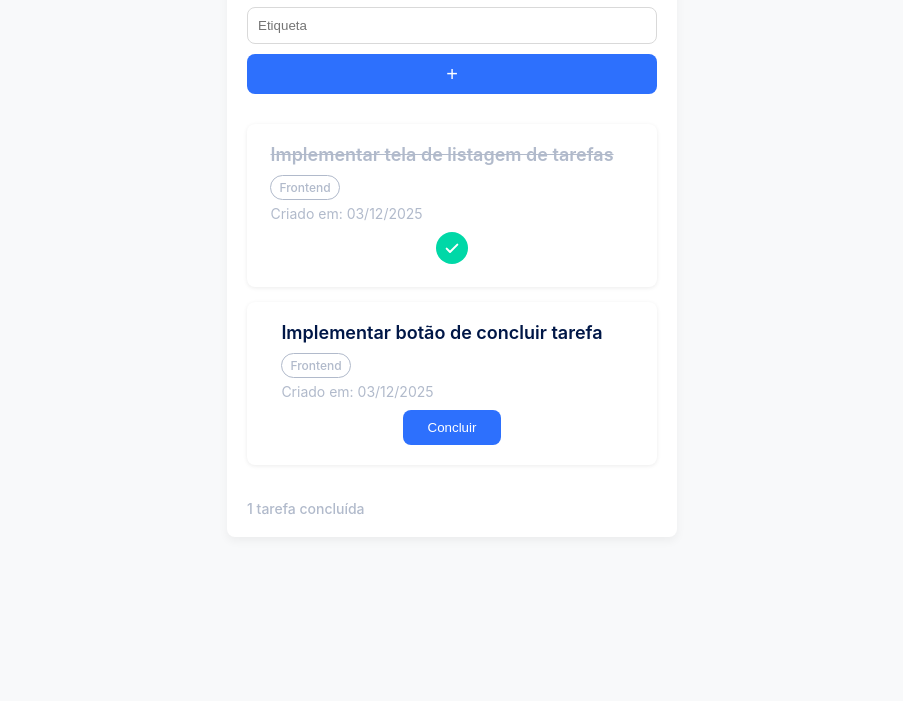
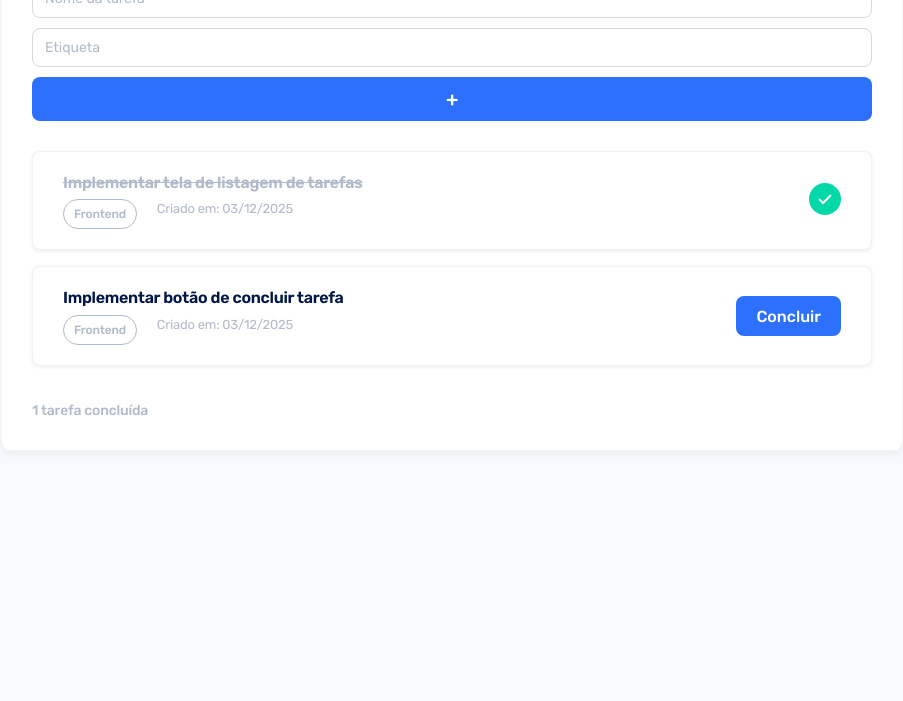
Before and after one commit to Vinnizius1/RID222544_Desafio03-dnc-todo-app, a plain HTML site: page index.html in a window 1280 px wide. Shown: the part 139-840 px from the top of the page, without its empty margins (188-1091 px from the left). Drawn offline with Linux system fonts and the light colour scheme.

Commit message:
feat: implement localStorage persistence and design refinements
- Add localStorage to persist tasks across sessions
- Import Rubik font from Google Fonts with multiple weights
- Improve spacing and padding throughout the app
- Add visual feedback (hover/focus states) to inputs and buttons
- Refine typography with letter-spacing and line-height
- Update page title and remove hardcoded HTML content

```diff
--- a/index.html
+++ b/index.html
@@ -3,8 +3,14 @@
   <head>
     <meta charset="UTF-8" />
     <meta name="viewport" content="width=device-width, initial-scale=1.0" />
+    <link rel="preconnect" href="https://fonts.googleapis.com" />
+    <link rel="preconnect" href="https://fonts.gstatic.com" crossorigin />
+    <link
+      href="https://fonts.googleapis.com/css2?family=Rubik:wght@400;500;600;700&display=swap"
+      rel="stylesheet"
+    />
     <link rel="stylesheet" href="style.css" />
-    <title>Document</title>
+    <title>Board de Tarefas</title>
   </head>
   <body>
     <main class="mobile-board">
@@ -28,47 +34,12 @@
         <button type="submit" id="add-task-btn">+</button>
       </form>
 
-      <section class="task-list">
-        <article class="task-card completed">
-          <div class="task-content-wrapper">
-            <div class="task-header">
-              <h2>Implementar tela de listagem de tarefas</h2>
-            </div>
-
-            <div class="task-metadata">
-              <span class="task-label frontend">Frontend</span>
-              <p class="task-date">
-                Criado em: <time datetime="2025-12-03">03/12/2025</time>
-              </p>
-            </div>
-          </div>
-
-          <button class="complete-btn">
-            <img src="assets/checked.svg" alt="checked" />
-          </button>
-        </article>
-
-        <article class="task-card">
-          <div class="task-content-wrapper">
-            <div class="task-header">
-              <h2>Implementar botão de concluir tarefa</h2>
-            </div>
-
-            <div class="task-metadata">
-              <span class="task-label frontend">Frontend</span>
-              <p class="task-date">
-                Criado em: <time datetime="2025-12-03">03/12/2025</time>
-              </p>
-            </div>
-          </div>
-
-          <button class="complete-btn">Concluir</button>
-        </article>
-      </section>
+      <section class="task-list"></section>
 
       <footer>
-        <p>1 tarefa concluída</p>
+        <p>0 tarefas concluídas</p>
       </footer>
     </main>
+    <script src="script.js"></script>
   </body>
 </html>
--- /dev/null
+++ b/script.js
@@ -0,0 +1,168 @@
+// script.js
+
+// Seletores principais
+const form = document.getElementById("add-task-form");
+const taskNameInput = document.getElementById("task-name-input");
+const taskLabelInput = document.getElementById("task-label-input");
+const taskList = document.querySelector(".task-list");
+const footer = document.querySelector("footer p");
+
+// Chave para localStorage
+const TASKS_STORAGE_KEY = "tasks";
+
+// Estado das tarefas (array de objetos)
+let tasks = [];
+
+// Carrega tarefas do localStorage ou usa dados padrão
+function loadTasks() {
+  const savedTasks = localStorage.getItem(TASKS_STORAGE_KEY);
+
+  if (savedTasks) {
+    tasks = JSON.parse(savedTasks);
+  } else {
+    // Dados padrão para primeira visualização
+    tasks = [
+      {
+        name: "Implementar tela de listagem de tarefas",
+        label: "Frontend",
+        dateISO: "2025-12-03",
+        date: "03/12/2025",
+        completed: true,
+      },
+      {
+        name: "Implementar botão de concluir tarefa",
+        label: "Frontend",
+        dateISO: "2025-12-03",
+        date: "03/12/2025",
+        completed: false,
+      },
+    ];
+  }
+}
+
+// Salva tarefas no localStorage
+function saveTasks() {
+  localStorage.setItem(TASKS_STORAGE_KEY, JSON.stringify(tasks));
+}
+
+// Atualiza o contador do footer
+function updateFooter() {
+  const completedCount = tasks.filter((t) => t.completed).length;
+  footer.textContent = `${completedCount} tarefa${
+    completedCount !== 1 ? "s" : ""
+  } concluída${completedCount !== 1 ? "s" : ""}`;
+}
+
+// Cria o elemento de um card de tarefa
+function createTaskElement(task, index) {
+  const article = document.createElement("article");
+  article.classList.add("task-card");
+  if (task.completed) article.classList.add("completed");
+
+  // Conteúdo
+  const contentWrapper = document.createElement("div");
+  contentWrapper.classList.add("task-content-wrapper");
+
+  const header = document.createElement("div");
+  header.classList.add("task-header");
+
+  const h2 = document.createElement("h2");
+  h2.textContent = task.name;
+
+  header.appendChild(h2);
+
+  const metadata = document.createElement("div");
+  metadata.classList.add("task-metadata");
+
+  const label = document.createElement("span");
+  label.classList.add("task-label");
+  label.textContent = task.label;
+
+  const date = document.createElement("p");
+  date.classList.add("task-date");
+  // Para coerência visual, usamos data em PT-BR no display
+  date.innerHTML = `Criado em: <time datetime="${task.dateISO}">${task.date}</time>`;
+
+  metadata.appendChild(label);
+  metadata.appendChild(date);
+
+  contentWrapper.appendChild(header);
+  contentWrapper.appendChild(metadata);
+
+  // Botão de concluir / concluído
+  const button = document.createElement("button");
+  button.classList.add("complete-btn");
+  button.setAttribute("type", "button");
+  button.setAttribute("aria-pressed", task.completed ? "true" : "false");
+  button.setAttribute(
+    "title",
+    task.completed ? "Tarefa concluída" : "Concluir tarefa"
+  );
+
+  // Define conteúdo e classe conforme estado
+  if (task.completed) {
+    button.classList.add("complete-btn--done");
+    button.innerHTML = `<img src="assets/checked.svg" alt="Concluída" />`;
+  } else {
+    button.textContent = "Concluir";
+  }
+
+  // Alterna o estado ao clicar
+  button.addEventListener("click", () => {
+    tasks[index].completed = !tasks[index].completed;
+    renderTasks();
+  });
+
+  article.appendChild(contentWrapper);
+  article.appendChild(button);
+
+  return article;
+}
+
+// Renderiza toda a lista
+function renderTasks() {
+  taskList.innerHTML = "";
+  tasks.forEach((task, index) => {
+    const el = createTaskElement(task, index);
+    taskList.appendChild(el);
+  });
+  updateFooter();
+  saveTasks();
+}
+
+// Submissão do formulário: cria tarefa
+form.addEventListener("submit", (event) => {
+  event.preventDefault();
+
+  const name = taskNameInput.value.trim();
+  const label = taskLabelInput.value.trim();
+
+  if (!name || !label) {
+    alert("Por favor, preencha nome e etiqueta da tarefa.");
+    return;
+  }
+
+  // Data em dois formatos: ISO para atributo e exibida em PT-BR
+  const now = new Date();
+  const dateISO = now.toISOString().split("T")[0];
+  const dateDisplay = now.toLocaleDateString("pt-BR");
+
+  const newTask = {
+    name,
+    label,
+    dateISO,
+    date: dateDisplay,
+    completed: false,
+  };
+
+  tasks.push(newTask);
+
+  taskNameInput.value = "";
+  taskLabelInput.value = "";
+
+  renderTasks();
+});
+
+// Inicializa
+loadTasks();
+renderTasks();
--- a/style.css
+++ b/style.css
@@ -11,10 +11,12 @@
 body {
   /* O fundo da página (área externa ao quadro) parece ser um cinza bem claro */
   background-color: #f8f9fa;
-  /* Usamos uma fonte que se parece com o design */
-  font-family: "Inter", sans-serif;
+  /* Rubik é a fonte definida no Figma */
+  font-family: "Rubik", sans-serif;
   color: #001747; /* Cor escura do texto */
   font-size: 1.6rem; /* Garante que 1.6rem seja 16px de base */
+  font-weight: 400;
+  line-height: 1.5;
   min-height: 100vh; /* Opcional, mas garante que o body ocupe toda a altura da tela */
 }
 
@@ -23,11 +25,18 @@ body {
   max-width: 450px;
   width: 90%; /* Garante que ocupe 90% em telas menores */
   margin: 4rem auto; /* Centraliza o bloco na horizontal, com margem no topo e na base */
-  padding: 2rem; /* Espaçamento interno de 20px em todos os lados */
+  padding: 2.4rem; /* Espaçamento interno melhorado */
   border-radius: 8px;
   box-shadow: 0 4px 10px rgba(0, 0, 0, 0.05); /* Sombra leve */
 }
 
+#add-task-form {
+  display: flex;
+  flex-direction: column;
+  gap: 1.2rem;
+  align-items: center;
+  margin-bottom: 3.2rem; /* Espaço abaixo do formulário antes de começar a lista */
+}
 #add-task-form {
   display: flex;
   flex-direction: column;
@@ -38,9 +47,24 @@ body {
 
 .task-input {
   border-radius: 8px;
-  padding: 1rem;
+  padding: 1rem 1.2rem;
   border: 1px solid #d9d9d9; /* Borda cinza claro */
   width: 100%;
+  font-family: "Rubik", sans-serif;
+  font-size: 1.4rem;
+  font-weight: 400;
+  color: #001747;
+  transition: border-color 0.2s ease;
+}
+
+.task-input::placeholder {
+  color: #b1bacb;
+}
+
+.task-input:focus {
+  outline: none;
+  border-color: #2d70fd;
+  box-shadow: 0 0 0 3px rgba(45, 112, 253, 0.1);
 }
 
 #add-task-btn {
@@ -50,20 +74,37 @@ body {
   border-radius: 8px;
   cursor: pointer;
   width: 100%;
-  height: 4rem;
+  height: 4.4rem;
   display: flex;
   align-items: center;
   justify-content: center;
   font-size: 2rem;
+  font-weight: 600;
+  font-family: "Rubik", sans-serif;
+  transition: background-color 0.2s ease, transform 0.1s ease;
 }
 
-#add-task-form input {
-  /* O shorthand 'flex: 1' é popular e define flex-grow: 1, flex-shrink: 1, flex-basis: 0% */
-  /* flex: 1; */
+#add-task-btn:hover {
+  background-color: #1e5ad8;
+}
+.task-card {
+  display: flex;
+  justify-content: space-between;
+  align-items: center;
+  background-color: #ffffff;
+  padding: 2rem 2.4rem;
+  border-radius: 8px;
+  margin-bottom: 1.6rem;
+  box-shadow: 0 1px 4px rgba(0, 0, 0, 0.08);
+  flex-direction: column;
+  border: 1px solid #f0f1f3;
+  transition: box-shadow 0.2s ease;
 }
 
-/* SEÇÃO LISTA DE TAREFAS */
-.task-card {
+.task-card:hover {
+  box-shadow: 0 2px 8px rgba(0, 0, 0, 0.1);
+}
+* SEÇÃO LISTA DE TAREFAS */ .task-card {
   display: flex;
   justify-content: space-between;
   align-items: center;
@@ -76,10 +117,12 @@ body {
 }
 
 .task-card h2 {
-  font-size: 1.8rem; /* Um pouco maior que o texto base (18px) */
+  font-size: 1.6rem; /* Ajustado para melhor proporção */
   font-weight: 600; /* Semibold para destaque */
   color: #001747; /* Cor principal */
-  margin-bottom: 1rem; /* Espaço entre o título e os metadados */
+  margin-bottom: 1.2rem; /* Espaço entre o título e os metadados */
+  line-height: 1.4;
+  letter-spacing: -0.3px;
 }
 
 /* Wrapper do Conteúdo: Garante que o texto ocupe o espaço necessário */
@@ -93,24 +136,24 @@ body {
   display: flex; /* Para alinhar a etiqueta e a data lado a lado */
   flex-direction: column;
   color: #b1bacb; /* Um cinza claro para a data */
-  font-size: 1.4rem; /* 14px, menor que o texto base */
-  gap: 0.5rem; /* Espaçamento entre a etiqueta e a data */
-  margin-bottom: 1rem; /* Um pouco de espaço se houver conteúdo abaixo */
-}
-
+  font-size: 1.3rem; /* 13px, menor que o texto base */
+  gap: 0.6rem; /* Espaçamento entre a etiqueta e a data */
+  margin-bottom: 1.2rem; /* Um pouco de espaço se houver conteúdo abaixo */
+  font-weight: 400;
+  letter-spacing: -0.2px;
   .task-label {
     /* Aparência de "chip" / "pill" */
     display: inline-block; /* Para que o padding e a largura funcionem bem */
-  padding: 0.4rem 0.8rem; /* Espaçamento interno pequeno (topo/base e laterais) */
+    padding: 0.5rem 1rem; /* Espaçamento interno pequeno (topo/base e laterais) */
     border-radius: 50px; /* Bordas bem arredondadas (faz a forma de pílula) */
     font-size: 1.2rem; /* Texto pequeno (12px) */
     font-weight: 500;
     width: fit-content;
-
-  /* color: #b1bacb; */
+    color: #b1bacb;
     border: 1px solid #b1bacb; /* Borda de 1px com a mesma cor do texto */
-
-  /* Garantir que não encolha */
+    flex-shrink: 0;
+    letter-spacing: -0.2px;
+  } /* Garantir que não encolha */
   flex-shrink: 0;
 }
 
@@ -119,12 +162,21 @@ body {
   color: #ffffff; /* Texto branco */
   border: none;
   border-radius: 8px;
-  padding: 1rem 2.5rem; /* Espaçamento interno (horizontal maior que vertical) */
+  padding: 0.8rem 2.4rem; /* Espaçamento interno (horizontal maior que vertical) */
   cursor: pointer;
   font-weight: 500;
+  font-family: "Rubik", sans-serif;
+  font-size: 1.4rem;
+  flex-shrink: 0;
+  transition: background-color 0.2s ease, transform 0.1s ease;
+}
 
-  /* Garante que o botão não encolha em telas apertadas */
-  flex-shrink: 0;
+.complete-btn:hover:not(.complete-btn--done) {
+  background-color: #1e5ad8;
+}
+
+.complete-btn:active:not(.complete-btn--done) {
+  transform: scale(0.95);
 }
 
 footer {
@@ -137,6 +189,8 @@ footer p {
   color: #b1bacb; /* Cinza claro, a mesma cor que usamos na borda da etiqueta */
   font-size: 1.4rem; /* Texto pequeno (14px) */
   font-weight: 500;
+  letter-spacing: -0.2px;
+  line-height: 1.4;
 }
 
 .task-card.completed h2 {
@@ -148,3 +202,61 @@ footer p {
   background-color: transparent;
   padding: 0;
 }
+
+/* Estilos padrão (mobile-first) já estão definidos acima */
+
+/* Ajustes para telas maiores */
+@media (min-width: 1024px) {
+  .mobile-board {
+    max-width: 900px; /* aumenta a largura do quadro */
+    padding: 3rem; /* mais espaço interno */
+  }
+
+  .task-card {
+    flex-direction: row; /* muda para linha */
+    align-items: center; /* centraliza verticalmente */
+    justify-content: space-between; /* conteúdo à esquerda, botão à direita */
+    padding: 2rem 3rem; /* mais espaço lateral */
+  }
+
+  .task-content-wrapper {
+    margin-right: 3rem; /* aumenta o espaço entre texto e botão */
+  }
+
+  .complete-btn {
+    height: 4rem;
+    padding: 0 2rem; /* botão mais compacto horizontalmente */
+    font-size: 1.6rem;
+  }
+
+  .task-card h2 {
+    margin-bottom: 0.5rem; /* menos espaço já que está em linha */
+  }
+
+  .task-metadata {
+    flex-direction: row; /* etiqueta e data lado a lado */
+    gap: 2rem; /* mais espaçamento entre eles */
+    margin-bottom: 0; /* remove espaço extra */
+  }
+}
+
+/* Botão quando a tarefa estiver concluída */
+/* .complete-btn--done {
+  background-color: #22c55e;
+  color: #ffffff;
+  border: none;
+  border-radius: 8px;
+  padding: 1rem 2.5rem;
+  cursor: pointer;
+  font-weight: 500;
+  display: inline-flex;
+  align-items: center;
+  gap: 0.8rem;
+}
+ */
+
+/* Opcional: estado do card completo já existe, mantemos para o texto riscado */
+.task-card.completed h2 {
+  text-decoration: line-through;
+  color: #b1bacb;
+}
```
Also changed, not shown: instrucoes.txt (added). Lines whose indentation alone changed are shown as unchanged.
